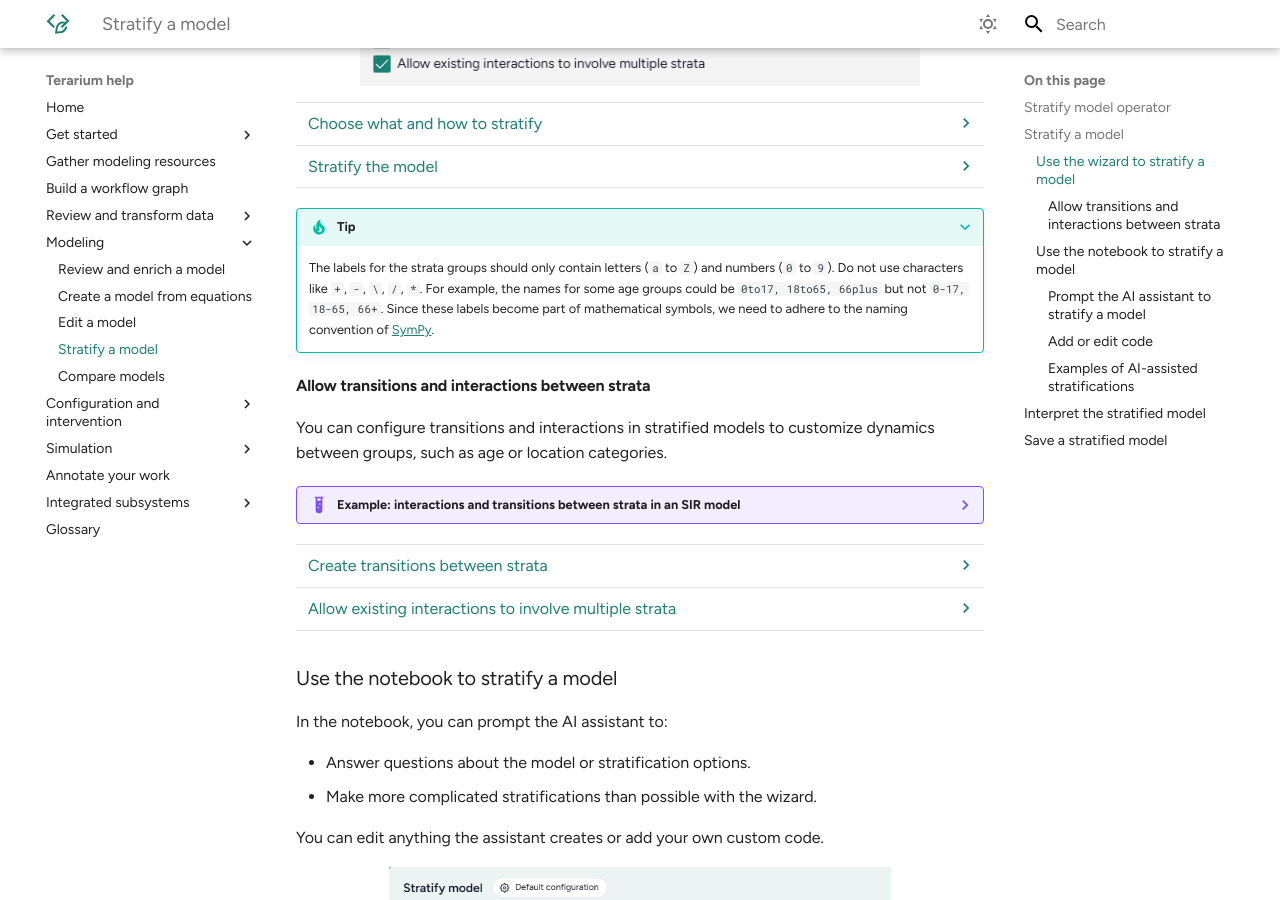
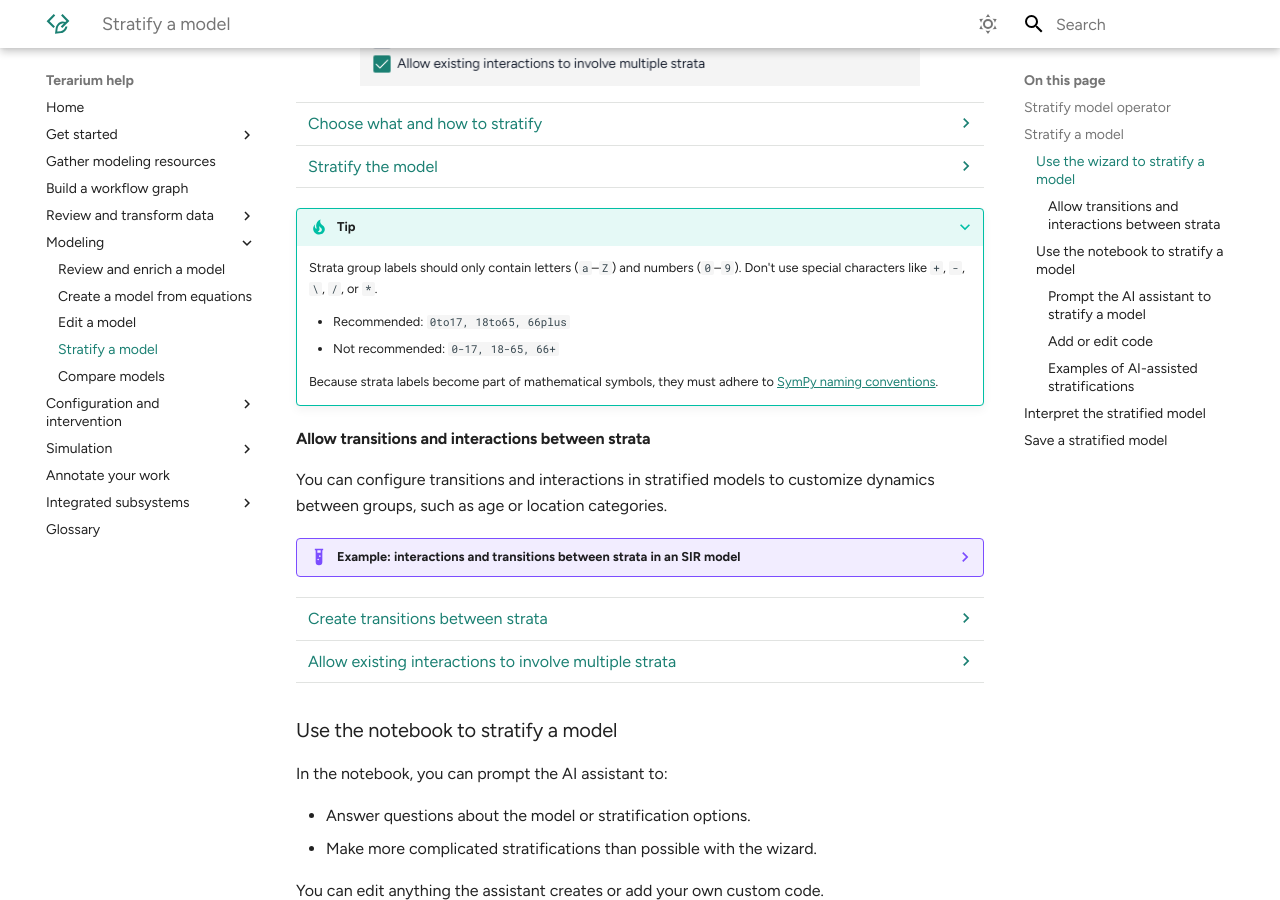
Before and after one commit to DARPA-ASKEM/terarium-docs, an MkDocs documentation site: the page built from docs/modeling/stratify-model.md, in a window 1280 px wide and 900 px high, scrolled down 2477 px. Built offline with MkDocs 1.6.1 and Material for MkDocs 9.7.7, drawn with Linux system fonts in a browser that asks for light colours; plug-ins that fetch from the network failed and are left out.

Commit message:
Copy edits and formatting

````diff
--- a/docs/modeling/stratify-model.md
+++ b/docs/modeling/stratify-model.md
@@ -68,7 +68,7 @@
 
     1. Enter a name for the strata you want to add.
 
-        ??? note
+        ???+ note
 
             If you choose to save the stratified model for re-use, the text you enter here becomes part of the suggested model name.
 
@@ -78,11 +78,13 @@
 
             Only stratify the parameters that differ for each stratum.
 
-    3. Enter a comma-separated list of labels for each of the strata groups. They will be appended to the label of the variables and parameters selected for stratification, with an underscore `_` separating them.
+    3. Enter a comma-separated list of labels for each of the strata groups.
 
         ```
-        Middlesex, Suffolk, Worcester
+        Young, Old, MiddleAged
         ```
+
+        Labels are added to the selected variables and parameters for stratification, with an underscore `_` separating them (`S_Young`).
 
     4. Choose whether to [allow interactions and transitions between strata](#allow-transitions-and-interactions-between-strata).
 
@@ -92,7 +94,12 @@
 
 ???+ tip
 
-    The labels for the strata groups should only contain letters (`a` to `Z`) and numbers (`0` to `9`). Do not use characters like `+`, `-`, `\`, `/`, `*`. For example, the names for some age groups could be `0to17, 18to65, 66plus` but not `0-17, 18-65, 66+`. Since these labels become part of mathematical symbols, we need to adhere to the naming convention of [SymPy](https://docs.sympy.org/latest/tutorials/intro-tutorial/gotchas.html).
+    Strata group labels should only contain letters (`a`&ndash;`Z`) and numbers (`0`&ndash;`9`). Don't use special characters like `+`, `-`, `\`, `/`, or `*`.
+
+    - Recommended: `0to17, 18to65, 66plus`
+    - Not recommended: `0-17, 18-65, 66+`
+
+    Because strata labels become part of mathematical symbols, they must adhere to [SymPy naming conventions](https://docs.sympy.org/latest/tutorials/intro-tutorial/gotchas.html).
 
 
 #### Allow transitions and interactions between strata
````
